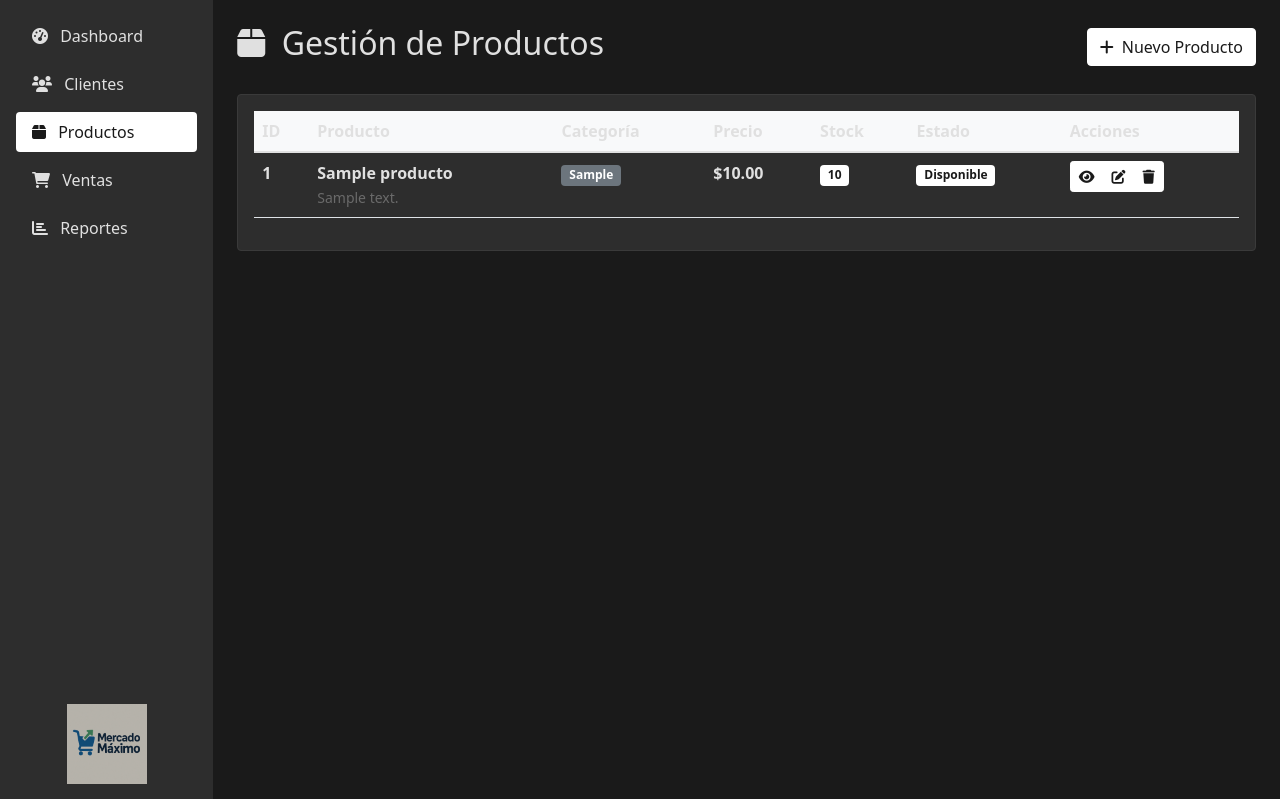
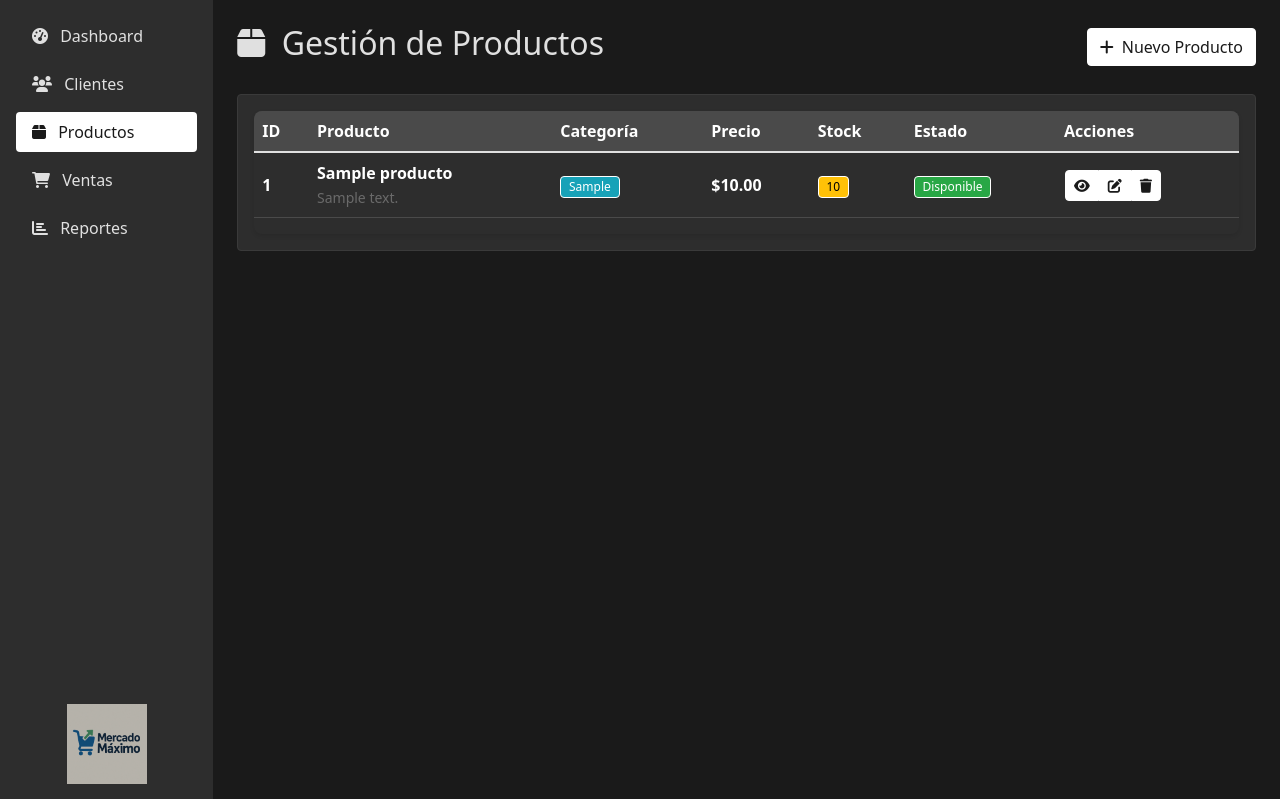
Before and after one commit to Itemt/Mercado-Maximo, a Flask app: page /productos in a window 1280 px wide. Shown: the part 56-855 px from the top of the page. Run offline with Flask 3, Linux system fonts and the light colour scheme; tables that the repository leaves empty hold one stand-in row (values such as "Sample post").

Commit message:
Refactorizar estilos de tablas y badges: se consolidaron las reglas CSS en style.css para una mejor organización y consistencia visual. Se actualizaron las plantillas HTML para aplicar las nuevas clases de estilo en tablas y badges, mejorando la experiencia del usuario.

```diff
--- a/static/style.css
+++ b/static/style.css
@@ -128,18 +128,7 @@ a:hover {
     color: var(--gris-texto);
 }
 
-.table-dark {
-    background-color: var(--negro-secundario);
-}
-
-.table {
-    color: var(--gris-texto);
-}
-
-.table-light {
-    background-color: var(--gris-oscuro);
-    color: var(--gris-texto);
-}
+/* Estas reglas están ahora consolidadas en la sección TABLAS más abajo */
 
 .alert {
     background-color: var(--gris-oscuro);
@@ -246,6 +235,123 @@ footer {
     color: #FFFFFF !important;
 }
 
+/* TABLAS - Estilización consistente */
+.table {
+    color: var(--gris-texto);
+    background-color: transparent;
+}
+
+.table th {
+    border-color: var(--gris-medio);
+    color: var(--blanco);
+    font-weight: 600;
+    background-color: var(--gris-oscuro);
+}
+
+.table td {
+    border-color: var(--gris-medio);
+    color: var(--gris-texto);
+    vertical-align: middle;
+}
+
+.table-hover tbody tr:hover {
+    background-color: var(--gris-medio) !important;
+    color: var(--blanco) !important;
+}
+
+.table-hover tbody tr:hover td {
+    background-color: var(--gris-medio) !important;
+    color: var(--blanco) !important;
+}
+
+.table-hover tbody tr:hover td strong {
+    color: var(--blanco) !important;
+}
+
+.table-hover tbody tr:hover .text-muted {
+    color: var(--gris-claro) !important;
+}
+
+.table-light {
+    background-color: var(--gris-oscuro);
+    color: var(--gris-texto);
+}
+
+.table-light th {
+    background-color: var(--gris-medio);
+    border-color: var(--gris-claro);
+    color: var(--blanco);
+}
+
+.table-responsive {
+    border-radius: 8px;
+    overflow: hidden;
+    box-shadow: 0 2px 4px rgba(0, 0, 0, 0.1);
+}
+
+.table tbody tr {
+    transition: all 0.15s ease-in-out;
+}
+
+.table td strong {
+    color: var(--blanco);
+}
+
+.table .btn-group {
+    white-space: nowrap;
+}
+
+/* BADGES - Estilización consistente para tablas */
+.badge {
+    font-size: 0.75rem;
+    font-weight: 500;
+    padding: 0.35em 0.65em;
+}
+
+.badge.bg-success, .badge.bg-primary, .badge.bg-info,
+.badge.bg-warning, .badge.bg-danger, .badge.bg-secondary {
+    background-color: var(--blanco) !important;
+    color: var(--negro-principal) !important;
+    border: 1px solid var(--gris-medio);
+}
+
+.badge.bg-warning {
+    background-color: #ffc107 !important;
+    color: #000 !important;
+}
+
+.badge.bg-success {
+    background-color: #28a745 !important;
+    color: #fff !important;
+}
+
+.badge.bg-danger {
+    background-color: #dc3545 !important;
+    color: #fff !important;
+}
+
+.badge.bg-info {
+    background-color: #17a2b8 !important;
+    color: #fff !important;
+}
+
+.badge.bg-primary {
+    background-color: #007bff !important;
+    color: #fff !important;
+}
+
+/* BOTONES EN TABLAS - Estilización específica */
+.btn-group .btn {
+    border-radius: 4px;
+    margin: 0 1px;
+}
+
+.btn-sm {
+    padding: 0.25rem 0.5rem;
+    font-size: 0.875rem;
+    border-radius: 4px;
+}
+
 /* Todos los botones iguales - Solo blanco y negro */
 .btn, .btn-primary, .btn-secondary, .btn-success, .btn-danger, .btn-warning, .btn-info, .btn-light, .btn-dark {
     background-color: #FFFFFF !important;
--- a/templates/productos/lista.html
+++ b/templates/productos/lista.html
@@ -43,7 +43,7 @@
                             </td>
                             <td>
                                 {% if producto.categoria %}
-                                    <span class="badge bg-secondary">{{ producto.categoria }}</span>
+                                    <span class="badge bg-info">{{ producto.categoria }}</span>
                                 {% else %}
                                     <span class="text-muted">-</span>
                                 {% endif %}
@@ -53,7 +53,7 @@
                                 {% if producto.stock > 10 %}
                                     <span class="badge bg-success">{{ producto.stock }}</span>
                                 {% elif producto.stock > 0 %}
-                                    <span class="badge bg-warning text-dark">{{ producto.stock }}</span>
+                                    <span class="badge bg-warning">{{ producto.stock }}</span>
                                 {% else %}
                                     <span class="badge bg-danger">Agotado</span>
                                 {% endif %}
--- a/templates/ventas/lista.html
+++ b/templates/ventas/lista.html
@@ -85,7 +85,7 @@
                                 {% if venta.estado == 'Completada' %}
                                     <span class="badge bg-success">{{ venta.estado }}</span>
                                 {% elif venta.estado == 'Pendiente' %}
-                                    <span class="badge bg-warning text-dark">{{ venta.estado }}</span>
+                                    <span class="badge bg-warning">{{ venta.estado }}</span>
                                 {% else %}
                                     <span class="badge bg-danger">{{ venta.estado }}</span>
                                 {% endif %}
```
Also changed, not shown: templates/dashboard.html (+8 -5 lines).
